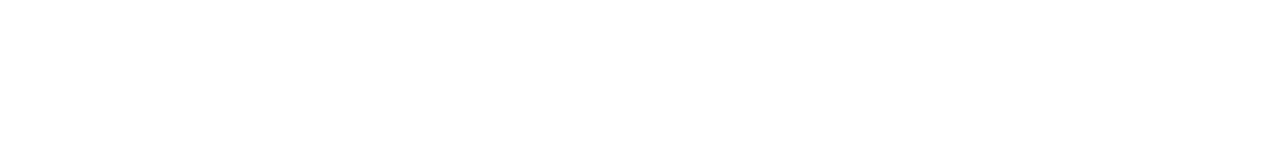
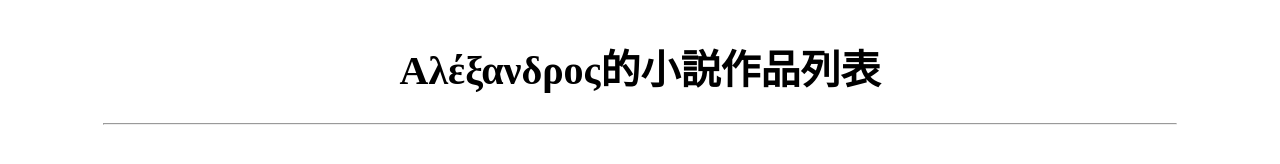
Before and after one commit to YamiyoshinLevi/Landing-Page-React, a website: page src/index.html in a window 1280 px wide. Drawn offline with Linux system fonts and the light colour scheme.

Commit message:
Update index.html

```diff
--- a/src/index.html
+++ b/src/index.html
@@ -3,9 +3,19 @@
   <head>
     <meta http-equiv="content-type" content="text/html; charset=UTF-8">
     <title>主頁</title>
+    <meta name="viewport" content="width=device-width, initial-scale=1.0">
+    <link rel="stylesheet" href="Novel/style.css">
   </head>
   <body>
-    <p><br>
-    </p>
+    <table class="center" style="width: 1080px;" boarder="0">
+      <tbody>
+        <tr>
+          <td style="text-align: left; vertical-align: top; background-color: white;">
+            <center><h1>Αλέξανδρος的小説作品列表</h1></center>
+            <hr>
+          </td>
+        </tr>
+      </tbody>
+    </table>
   </body>
 </html>
```
